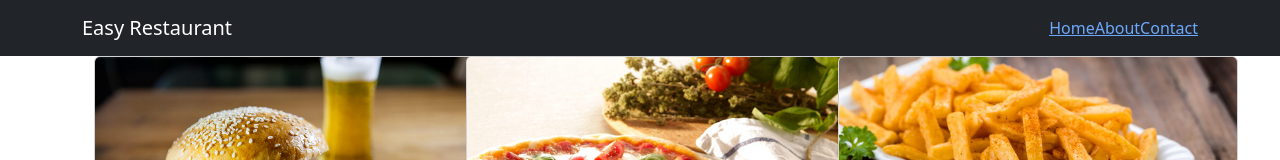
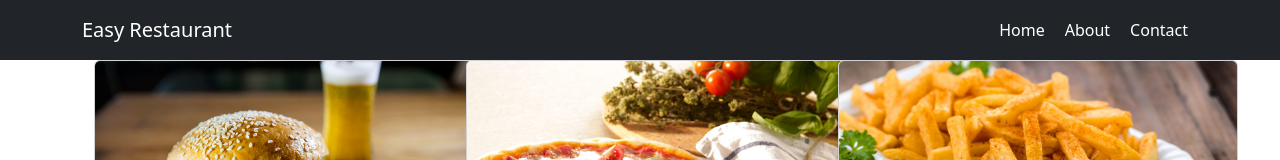
Before and after one commit to deeshubhatt07/Easy-Restaurant, a React (Create React App) app: page / in a window 1280 px wide. Shown: the top 160 px of the page. Built offline with nearby package versions, Linux system fonts and the light colour scheme.

Commit message:
added css

```diff
--- a/src/components/Header/Header.css
+++ b/src/components/Header/Header.css
@@ -3,3 +3,9 @@
     flex-direction: row;
     justify-content: space-between;
 }
+
+.headerLinks{
+    text-decoration: none;
+    padding: 10px;
+    color: white
+}
--- a/src/components/Header/Navigation.jsx
+++ b/src/components/Header/Navigation.jsx
@@ -10,9 +10,9 @@
         <Container className='header'>
           <Navbar.Brand href="#home">Easy Restaurant</Navbar.Brand>
           <Nav>
-            <Link to='/'>Home</Link>
-            <Link to='/about'>About</Link>
-            <Link to='/contact'>Contact</Link>
+            <Link className='headerLinks' to='/'>Home</Link>
+            <Link className='headerLinks' to='/about'>About</Link>
+            <Link className='headerLinks' to='/contact'>Contact</Link>
           </Nav>
         </Container>
       </Navbar>
```
